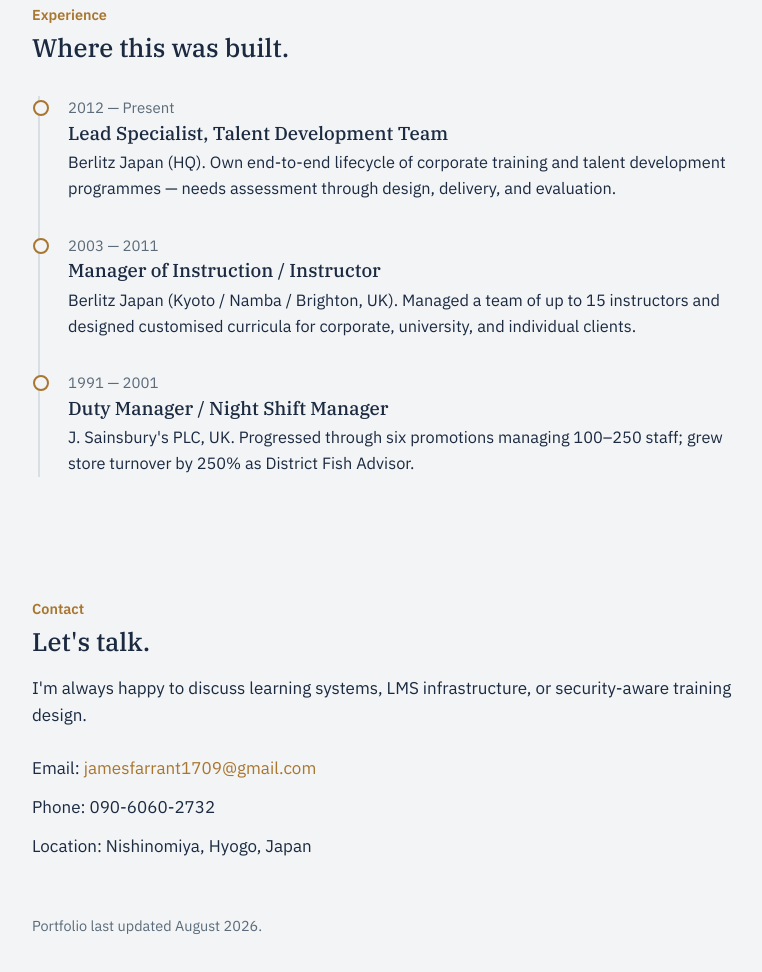
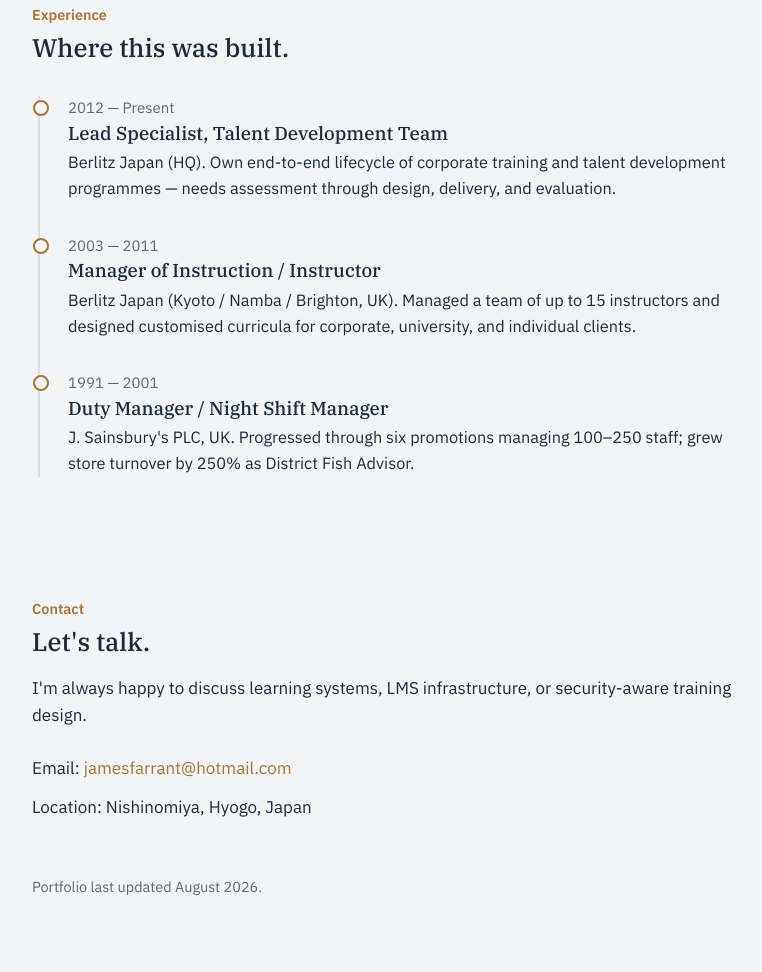
Before and after one commit to jamesphotos1709-cmyk/jamesfarrantportfolio, a plain HTML site: page index.html in a window 1280 px wide. Shown: the part 3139-4111 px from the top of the page, without its empty margins (256-1018 px from the left). Drawn offline with Linux system fonts and the light colour scheme.

Commit message:
Update index.html

```diff
--- a/index.html
+++ b/index.html
@@ -361,8 +361,7 @@
     <h2>Let's talk.</h2>
     <p>I'm always happy to discuss learning systems, LMS infrastructure, or security-aware training design.</p>
     <div class="contact-list">
-      <div>Email: <a href="mailto:jamesfarrant1709@gmail.com">jamesfarrant1709@gmail.com</a></div>
-      <div>Phone: 090-6060-2732</div>
+      <div>Email: <a href="mailto:jamesfarrant1709@gmail.com">jamesfarrant@hotmail.com</a></div>
       <div>Location: Nishinomiya, Hyogo, Japan</div>
     </div>
     <p class="fine">Portfolio last updated August 2026.</p>
```
